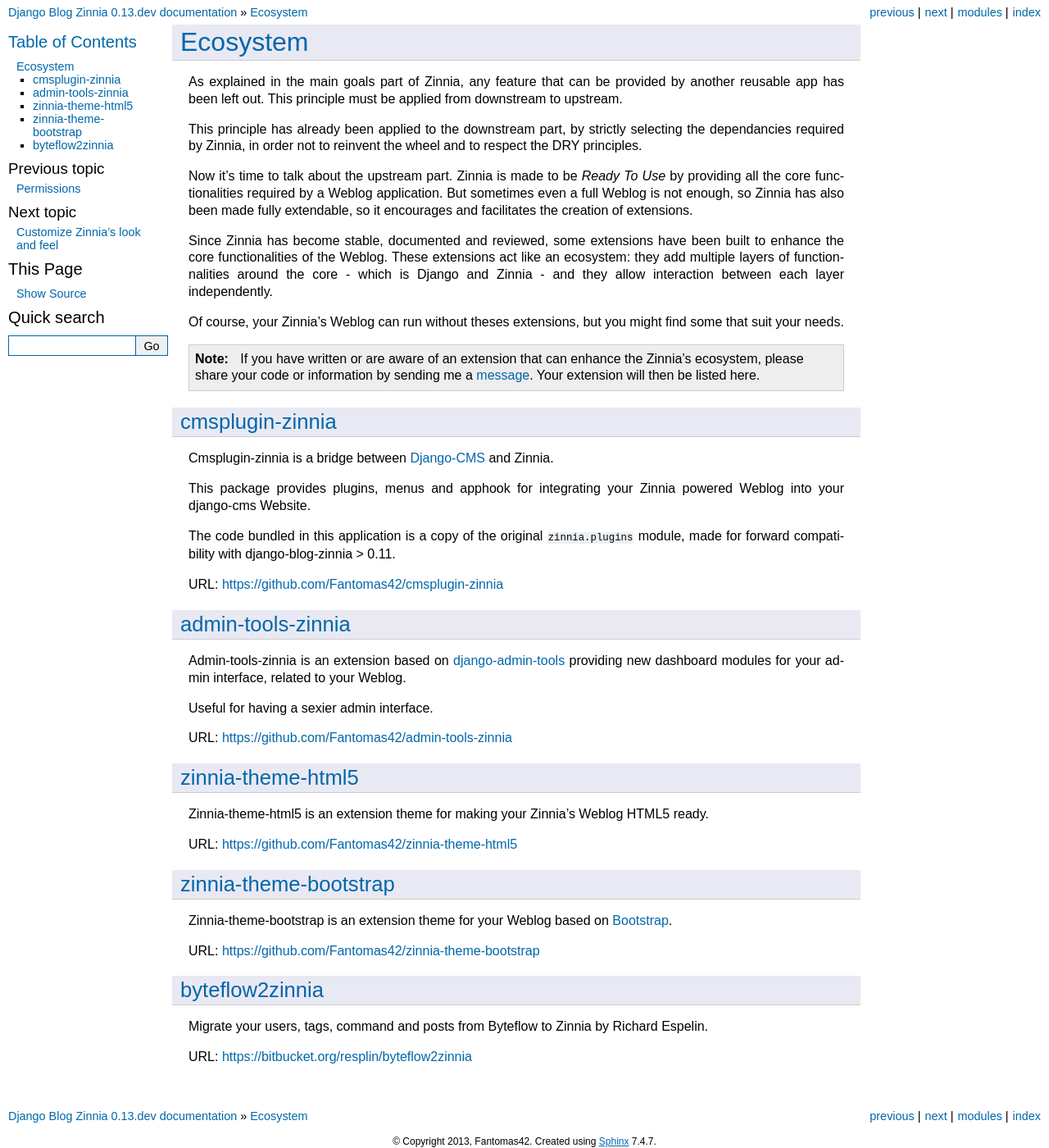
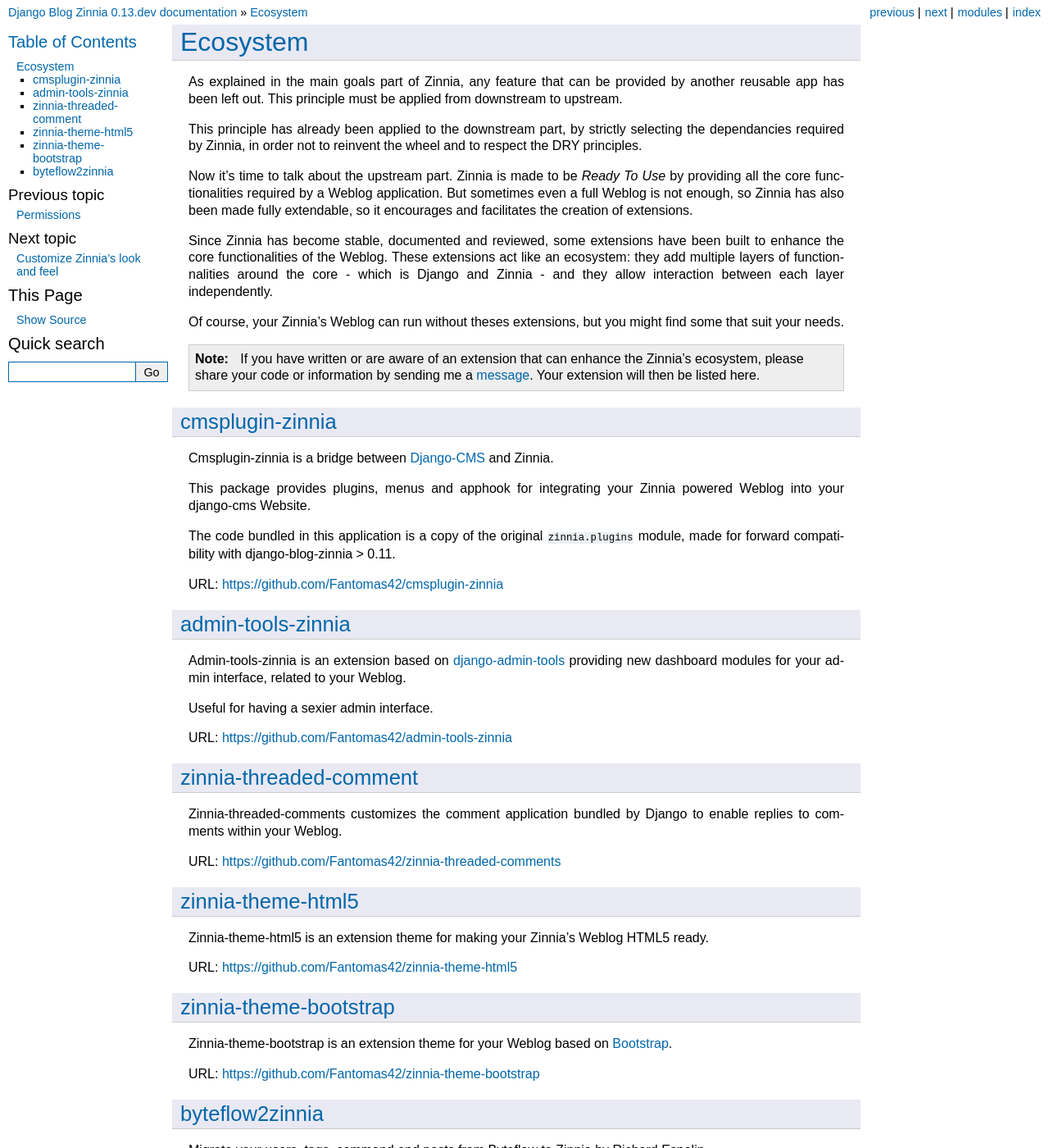
Before and after one commit to Fantomas42/django-blog-zinnia, a Sphinx documentation site: the page built from docs/topics/ecosystem.rst, in a window 1280 px wide and 1400 px high. Shown: the whole window at 82% size. Built offline with Sphinx 7.4.7, drawn with Linux system fonts in a browser that asks for light colours.

Commit message:
adding notes about zinnia-threaded-comments

```diff
--- a/docs/notes/faq.rst
+++ b/docs/notes/faq.rst
@@ -144,7 +144,7 @@
 
 
 If you want the ability to reply on comments, you can take a look at
-`django-threadcomments`_ for example.
+`zinnia-threaded-comments`_ or at `django-threadcomments`_.
 
 
 .. _`MarkDown`: http://daringfireball.net/projects/markdown/
@@ -154,4 +154,5 @@
 .. _`django-modeltranslation`:
 .. _`sorl.thumbnail`: http://thumbnail.sorl.net/
 .. _`customizing the comments framework`: https://docs.djangoproject.com/en/dev/ref/contrib/comments/custom/
+.. _`zinnia-threaded-comments`: https://github.com/Fantomas42/zinnia-threaded-comments
 .. _`django-threadcomments`: https://github.com/HonzaKral/django-threadedcomments
--- a/docs/ref/settings.rst
+++ b/docs/ref/settings.rst
@@ -191,6 +191,7 @@
 ZINNIA_TRANSLATED_URLS
 ----------------------
 .. versionadded:: 0.12.2
+
 **Default value:** ``False``
 
 Boolean used to activate the internationalization of the URLs provided by
--- a/docs/topics/ecosystem.rst
+++ b/docs/topics/ecosystem.rst
@@ -56,6 +56,14 @@
 
 URL: https://github.com/Fantomas42/admin-tools-zinnia
 
+zinnia-threaded-comment
+=======================
+
+Zinnia-threaded-comments customizes the comment application bundled by
+Django to enable replies to comments within your Weblog.
+
+URL: https://github.com/Fantomas42/zinnia-threaded-comments
+
 zinnia-theme-html5
 ==================
 
```
